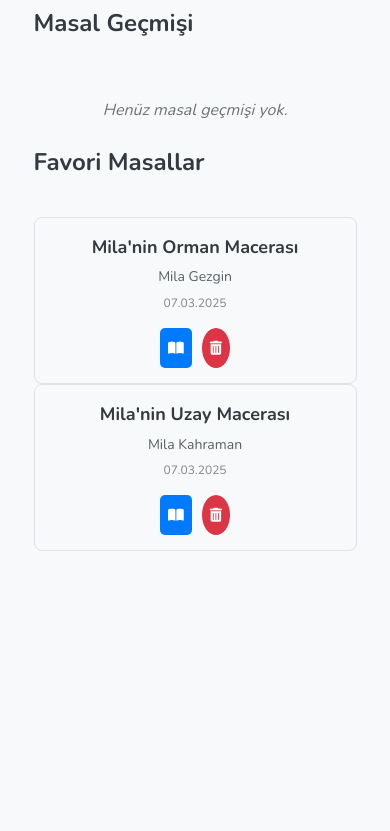
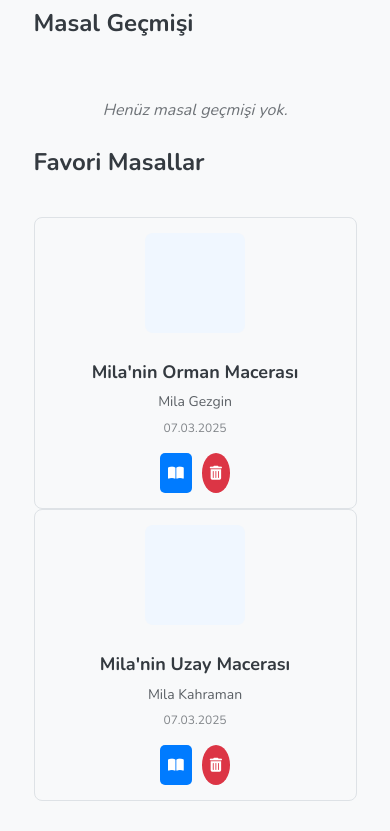
Before and after one commit to BTankut/Masal, a Flask app: page / in a window 390 px wide. Shown: the part 1141-1972 px from the top of the page. Before the commit the page ends 1692 px from the top, so only its background shows below. Run offline with Flask 3, Linux system fonts and the light colour scheme; data that the repository does not hold is empty; some libraries are stand-ins or nearby versions.

Commit message:
Optimize DALL-E images and improve tale history display
- Changed DALL-E image resolution from 1024x1024 to 512x512 for better performance
- Added thumbnail images to history and favorites lists
- Improved mobile layout for history items with thumbnails
- Standardized display style across history and favorites sections

🤖 Generated with [Claude Code](https://claude.ai/code)
Co-Authored-By: Claude <noreply@anthropic.com>

```diff
--- a/app.py
+++ b/app.py
@@ -1010,7 +1010,7 @@ def generate_image_with_dalle(prompt):
         response = openai_client.images.generate(
             model="dall-e-3",
             prompt=enhanced_prompt,
-            size="1024x1024",
+            size="512x512",
             quality="standard",
             n=1,
             style="vivid"  # "vivid" veya "natural" olabilir
@@ -1045,7 +1045,7 @@ def generate_image_with_dalle(prompt):
                 response = openai_client.images.generate(
                     model="dall-e-3",
                     prompt=enhanced_prompt,
-                    size="1024x1024",
+                    size="512x512",
                     quality="standard",
                     n=1,
                     style="vivid"
@@ -1085,7 +1085,7 @@ def generate_image_with_dalle(prompt):
                 response = openai_client.images.generate(
                     model="dall-e-3",
                     prompt=safe_prompt,
-                    size="1024x1024",
+                    size="512x512",
                     quality="standard",
                     n=1,
                     style="vivid"
--- a/static/css/style.css
+++ b/static/css/style.css
@@ -267,6 +267,21 @@ input:focus, select:focus, textarea:focus {
     background-color: var(--history-item-hover);
     transform: translateY(-2px);
     box-shadow: 0 4px 8px var(--shadow-color);
+}
+
+.history-thumbnail {
+    width: 80px;
+    height: 80px;
+    overflow: hidden;
+    border-radius: 8px;
+    margin-right: 15px;
+    flex-shrink: 0;
+}
+
+.history-image {
+    width: 100%;
+    height: 100%;
+    object-fit: cover;
 }
 
 .history-item-info {
@@ -804,6 +819,12 @@ input:focus, select:focus, textarea:focus {
         gap: 15px;
     }
 
+    .history-thumbnail {
+        width: 100px;
+        height: 100px;
+        margin: 0 auto 10px auto;
+    }
+
     .history-item-info {
         width: 100%;
         text-align: center;
--- a/static/js/main.js
+++ b/static/js/main.js
@@ -1398,6 +1398,9 @@ document.addEventListener('DOMContentLoaded', function() {
 
                 html += `
                 <div class="history-item" data-id="${favori.id}" data-index="${index}">
+                    <div class="history-thumbnail">
+                        <img src="${favori.image || 'static/img/default-tale.jpg'}" alt="${favori.title || 'Favori Masal ' + (index + 1)}" class="history-image">
+                    </div>
                     <div class="history-item-info">
                         <h4>${favori.title || 'Favori Masal ' + (index + 1)}</h4>
                         <p>${favori.characterName || ''} ${favori.characterType || ''}</p>
@@ -2001,6 +2004,9 @@ document.addEventListener('DOMContentLoaded', function() {
 
                             html += `
                             <div class="history-item" data-id="${favori.id}" data-index="${index}">
+                                <div class="history-thumbnail">
+                                    <img src="${favori.image || 'static/img/default-tale.jpg'}" alt="${favori.title || 'Favori Masal ' + (index + 1)}" class="history-image">
+                                </div>
                                 <div class="history-item-info">
                                     <h4>${favori.title || 'Favori Masal ' + (index + 1)}</h4>
                                     <p>${favori.characterName || ''} ${favori.characterType || ''}</p>
@@ -2062,6 +2068,9 @@ document.addEventListener('DOMContentLoaded', function() {
 
                             html += `
                             <div class="history-item" data-id="${tale.id || ''}" data-index="${index}">
+                                <div class="history-thumbnail">
+                                    <img src="${tale.image || 'static/img/default-tale.jpg'}" alt="${tale.title || 'Masal ' + (index + 1)}" class="history-image">
+                                </div>
                                 <div class="history-item-info">
                                     <h4>${tale.title || 'Masal ' + (index + 1)}</h4>
                                     <p>${tale.characterName || ''} ${tale.characterType || ''}</p>
@@ -2202,6 +2211,9 @@ document.addEventListener('DOMContentLoaded', function() {
 
             historyHTML += `
                 <div class="history-item" data-id="${tale.id || ''}" data-index="${index}">
+                    <div class="history-thumbnail">
+                        <img src="${tale.image || 'static/img/default-tale.jpg'}" alt="${tale.title || 'Masal ' + (index + 1)}" class="history-image">
+                    </div>
                     <div class="history-item-info">
                         <h4>${tale.title || 'Masal ' + (index + 1)}</h4>
                         <p>${tale.characterName || ''} ${tale.characterType || ''}</p>
```
